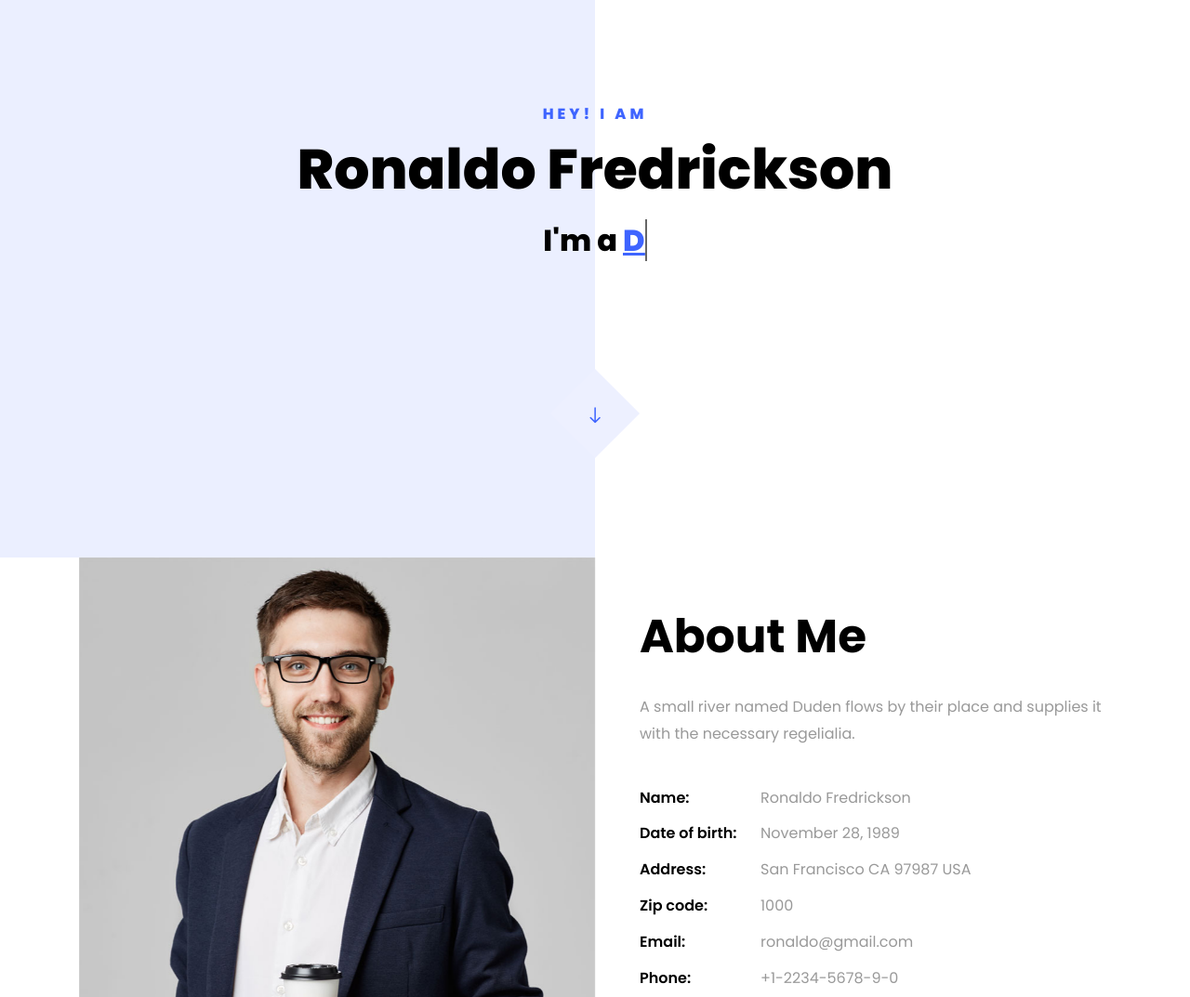
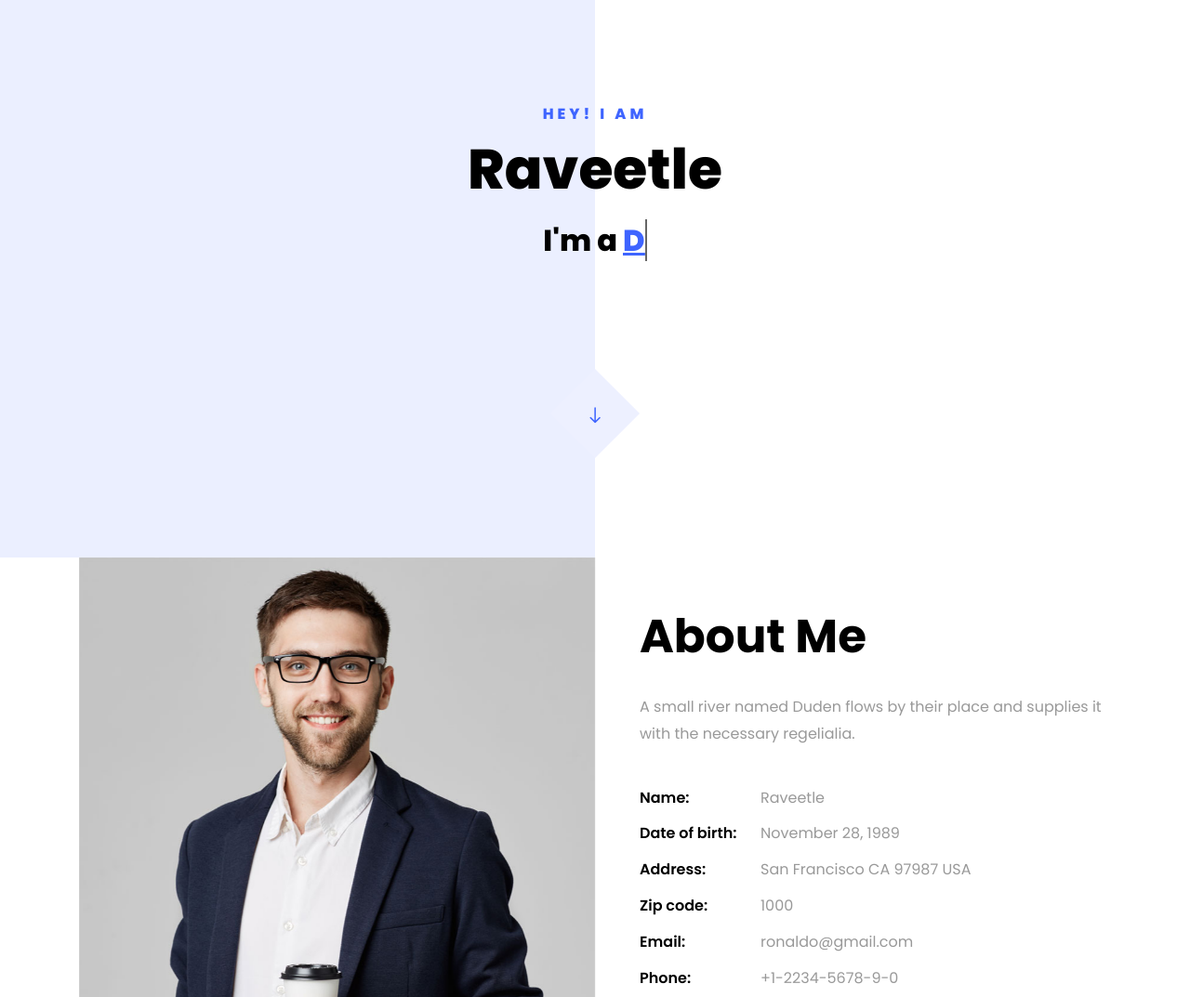
Before and after one commit to raveetle/raveetle_portfolio, a plain HTML site: page index.html in a window 1280 px wide. Shown: the part 200-1273 px from the top of the page at 93% size. Drawn offline with Linux system fonts and the light colour scheme; files whose address does not match are found by name.

Commit message:
Changes to About me section

```diff
--- a/index.html
+++ b/index.html
@@ -52,7 +52,7 @@
           <div class="col-lg-8 col-md-6 ftco-animate d-flex align-items-center">
           	<div class="text text-center">
           		<span class="subheading">Hey! I am</span>
-		  				<h1>Ronaldo Fredrickson</h1>
+		  				<h1>Raveetle</h1>
 			  				<h2>I'm a
 								  <span
 								     class="txt-rotate"
@@ -88,7 +88,7 @@
 		            <h2 class="mb-4">About Me</h2>
 		            <p>A small river named Duden flows by their place and supplies it with the necessary regelialia.</p>
 		            <ul class="about-info mt-4 px-md-0 px-2">
-		            	<li class="d-flex"><span>Name:</span> <span>Ronaldo Fredrickson</span></li>
+		            	<li class="d-flex"><span>Name:</span> <span>Raveetle</span></li>
 		            	<li class="d-flex"><span>Date of birth:</span> <span>November 28, 1989</span></li>
 		            	<li class="d-flex"><span>Address:</span> <span>San Francisco CA 97987 USA</span></li>
 		            	<li class="d-flex"><span>Zip code:</span> <span>1000</span></li>
```
